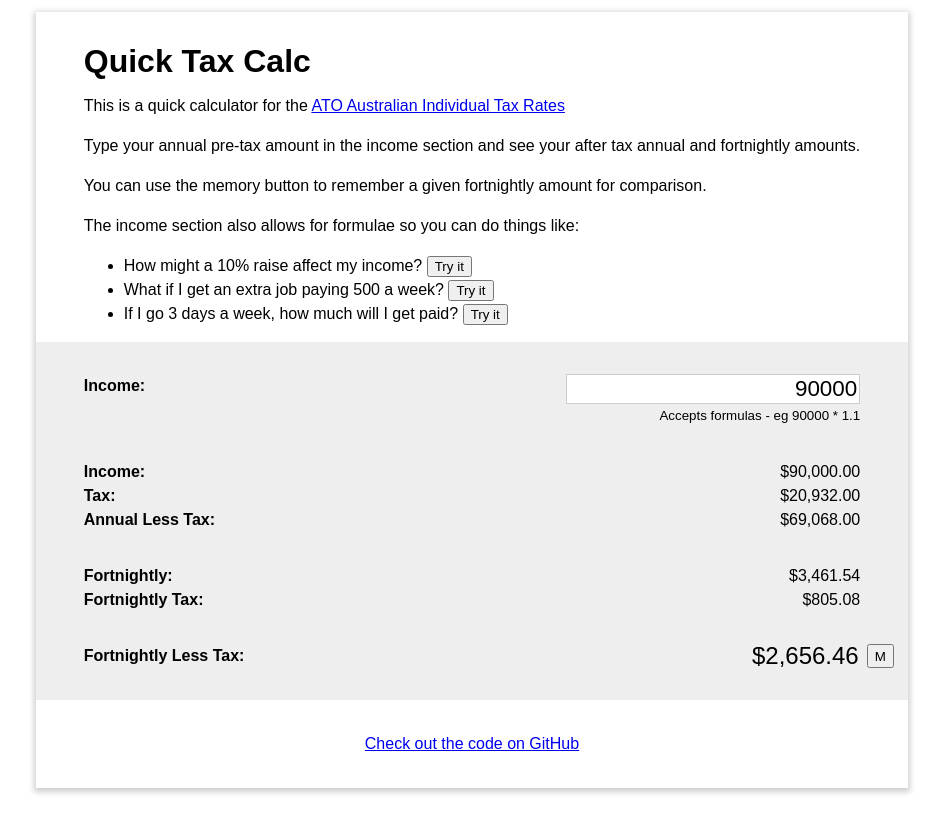
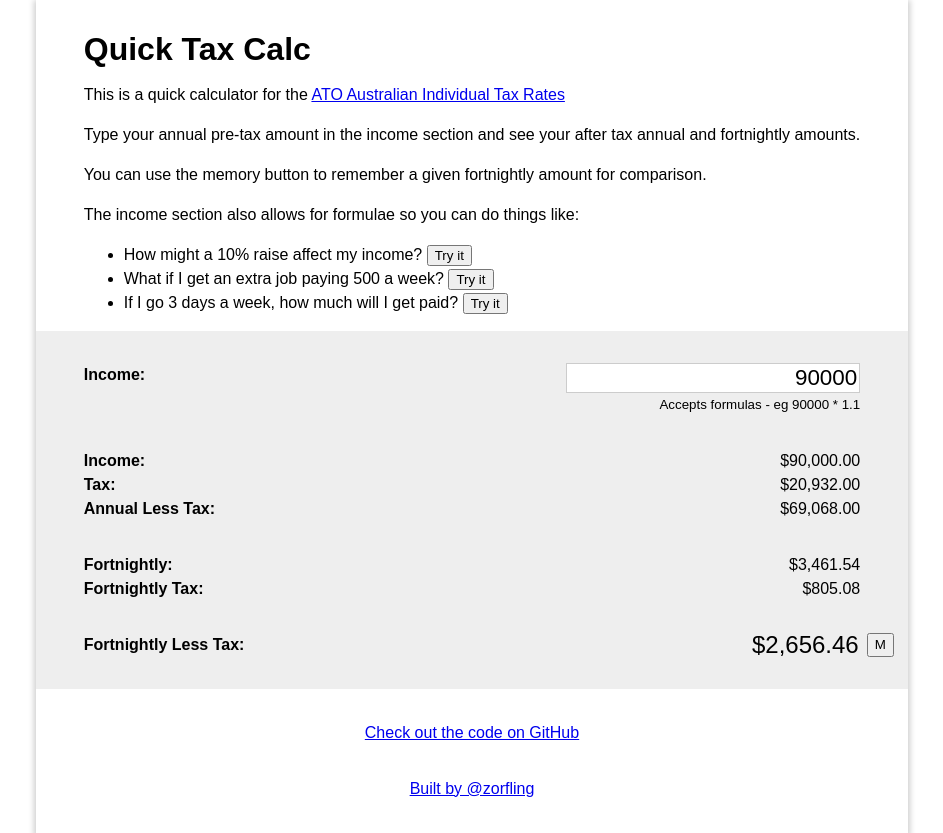
Before and after one commit to zorfling/quick-tax-calc, a React (Create React App) app: page / in a window 1280 px wide. Shown: the whole page, without its empty margins (168-1111 px from the left). Before the commit the page ends 800 px from the top, so only its background shows below. Built offline with nearby package versions, Linux system fonts and the light colour scheme.

Commit message:
Add byline

```diff
--- a/src/App.js
+++ b/src/App.js
@@ -231,6 +231,9 @@ class App extends Component {
               Check out the code on GitHub
             </a>
           </p>
+          <p style={{ marginTop: '2rem', textAlign: 'center' }}>
+            <a href="https://chriscolborne.com">Built by @zorfling</a>
+          </p>
         </Card>
       </Container>
     );
```
